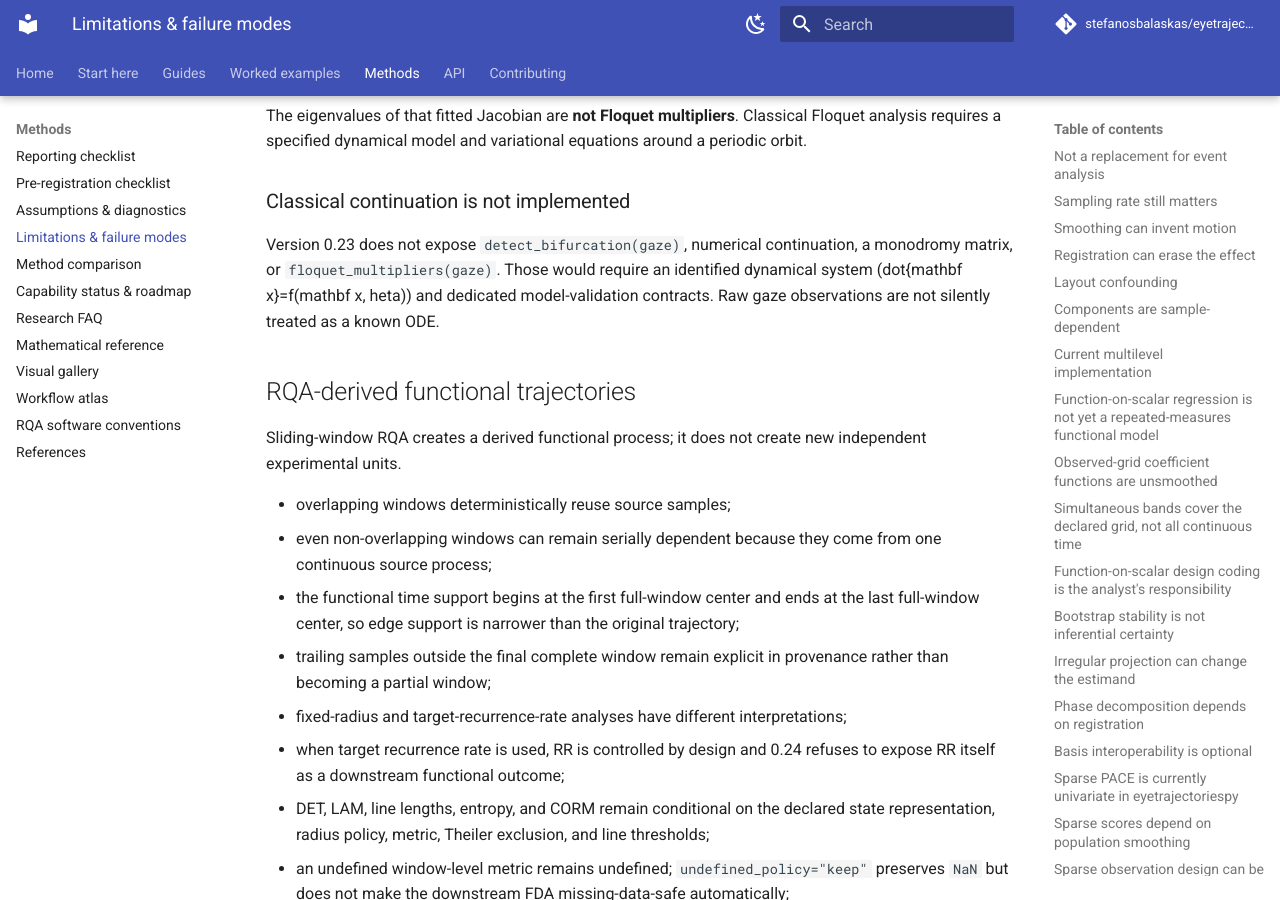
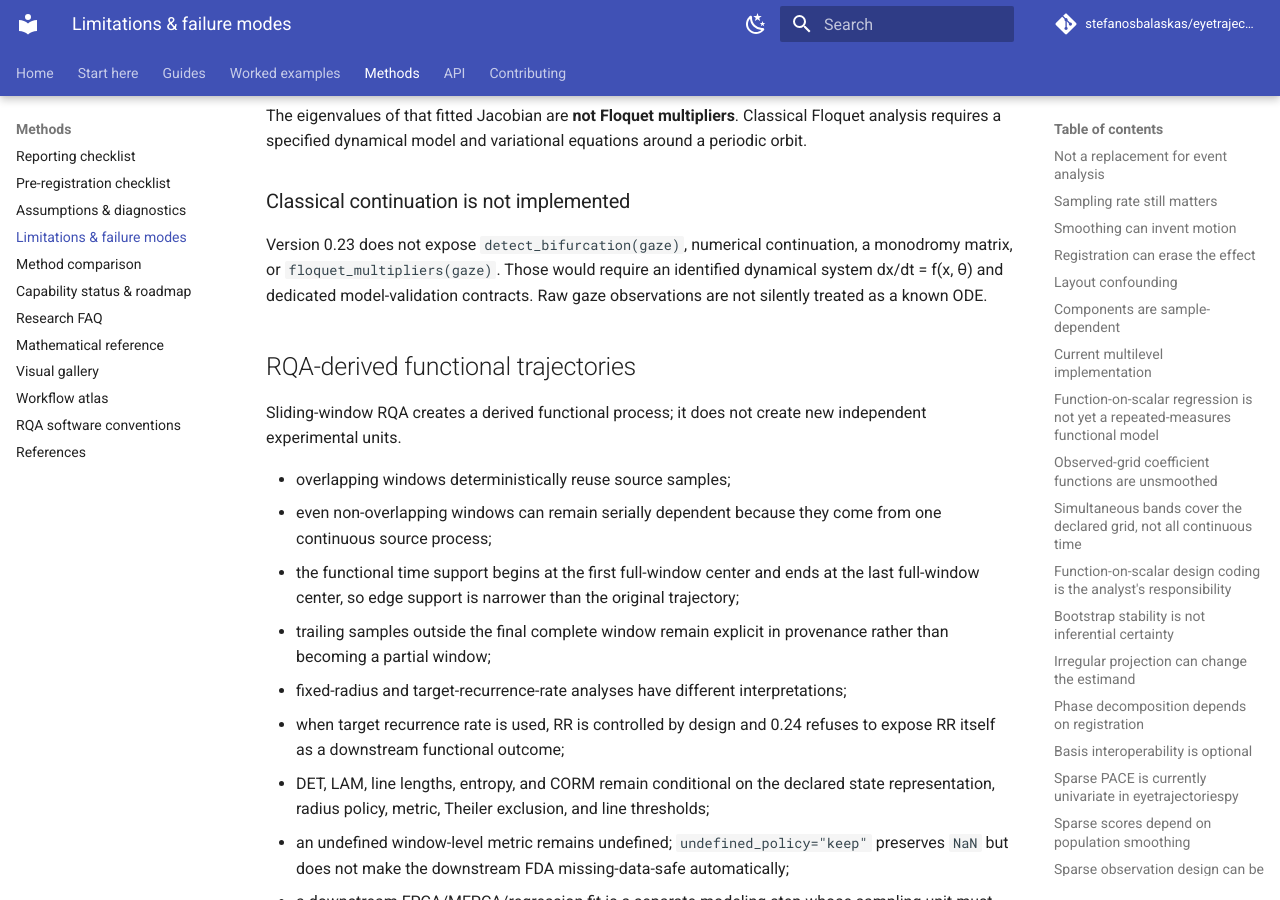
Before and after one commit to stefanosbalaskas/eyetrajectoriespy, an MkDocs documentation site: the page built from docs/methods/limitations.md, in a window 1280 px wide and 900 px high, scrolled down 17663 px. Built offline with MkDocs 1.6.1 and Material for MkDocs 9.7.7, drawn with Linux system fonts in a browser that asks for light colours; comment, search, counter and statistics services are not loaded.

Commit message:
Repair dynamical-system notation in limitations

```diff
--- a/docs/methods/limitations.md
+++ b/docs/methods/limitations.md
@@ -478,7 +478,7 @@ The eigenvalues of that fitted Jacobian are **not Floquet multipliers**. Classic
 
 ### Classical continuation is not implemented
 
-Version 0.23 does not expose `detect_bifurcation(gaze)`, numerical continuation, a monodromy matrix, or `floquet_multipliers(gaze)`. Those would require an identified dynamical system (dot{mathbf x}=f(mathbf x,	heta)) and dedicated model-validation contracts. Raw gaze observations are not silently treated as a known ODE.
+Version 0.23 does not expose `detect_bifurcation(gaze)`, numerical continuation, a monodromy matrix, or `floquet_multipliers(gaze)`. Those would require an identified dynamical system dx/dt = f(x, θ) and dedicated model-validation contracts. Raw gaze observations are not silently treated as a known ODE.
 ## RQA-derived functional trajectories
 
 Sliding-window RQA creates a derived functional process; it does not create new independent experimental units.
```
